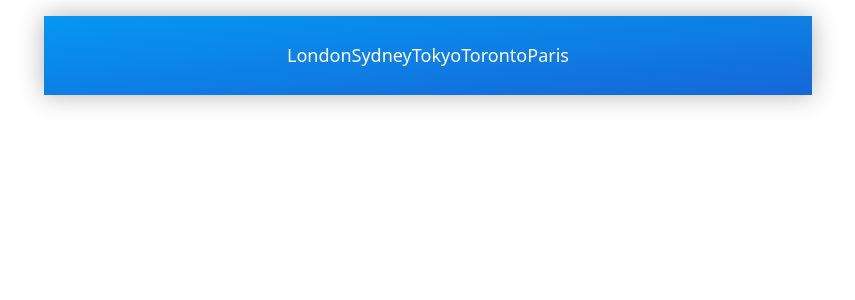
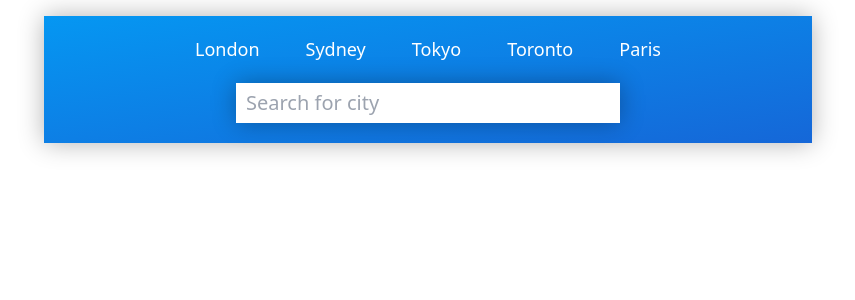
Before and after one commit to Sandeep-Abeykoon/react-weather-app, a React (Create React App) app: page / in a window 1280 px wide. Shown: the top 300 px of the page, without its empty margins (212-1067 px from the left). Built offline with nearby package versions, Linux system fonts and the light colour scheme; the HTML template or start-up script is replaced by a standard one.

Commit message:
updated the code

```diff
--- a/src/App.css
+++ b/src/App.css
@@ -1,4 +1,7 @@
 .App {
+  display: flex;
+  flex-direction: column;
+  gap: 20px;
   max-width: 768px;
   margin: auto;
   margin-top: 16px;
--- a/src/App.js
+++ b/src/App.js
@@ -1,11 +1,13 @@
 import UilReact from '@iconscout/react-unicons/icons/uil-react'
-import TopButtons from "./Components/TopButtons/TopButtons"
+import { TopButtons } from "./Components/TopButtons/TopButtons"
 import './App.css';
+import { Inputs } from './Components/Inputs/Inputs';
 
 function App() {
   return (
   <div className='App'>
     <TopButtons/>
+    <Inputs/>
   </div>
   );
 }
--- /dev/null
+++ b/src/Components/Inputs/Inputs.jsx
@@ -0,0 +1,13 @@
+import React from 'react'
+import { UilSearch, UilLocationPoint } from '@iconscout/react-unicons'
+import styles from "./Inputs.module.css"
+
+export const Inputs = () => {
+  return (
+    <div className={styles.inputs}>
+        <div className={styles.searchContainer}>
+            <input type="text" placeholder='Search for city'/>
+        </div>
+    </div>
+  )
+}
--- /dev/null
+++ b/src/Components/Inputs/Inputs.module.css
@@ -0,0 +1,32 @@
+.inputs {
+    display: flex;
+    flex-direction: row;
+    justify-content: center;
+}
+
+.searchContainer {
+    background-color: blue;
+    display: flex;
+    flex-direction: row;
+    width: 75%;
+    justify-content: center;
+    align-items: center;
+    gap: 4px;
+}
+
+.searchContainer input {
+    font-size: 1.25rem;
+    font-weight: 400;
+    padding: 5px 10px;
+    width: 100%;
+    box-shadow: 0 0 24px rgba(0, 0, 0, 0.3);
+    text-transform: capitalize;
+}
+
+.searchContainer input:focus {
+    outline: none;
+}
+
+.searchContainer input::placeholder {
+    text-transform: none;
+}
--- a/src/Components/TopButtons/TopButtons.jsx
+++ b/src/Components/TopButtons/TopButtons.jsx
@@ -1,7 +1,7 @@
 import React from "react";
 import styles from "./TopButtons.module.css"
 
-function TopButtons() {
+export const TopButtons = ()=> {
   const cities = [
     {
       id: 1,
@@ -27,11 +27,9 @@ function TopButtons() {
 
   return (
     <div className={styles.topButtons}>
-        {cities.map((city, index) => (
-            <button key={index}>{city.title}</button>
+        {cities.map((city) => (
+            <button key={city.id}>{city.title}</button>
         ))}
     </div>
   );
 }
-
-export default TopButtons;
--- a/src/Components/TopButtons/TopButtons.module.css
+++ b/src/Components/TopButtons/TopButtons.module.css
@@ -1,11 +1,11 @@
 .topButtons {
     display: flex;
-    justify-content: center;
+    justify-content: space-around;
     align-items: center;
-    margin: 6px 0px;
 }
 
 .topButtons button {
     color: white;
-    font-size: large;
+    font-size: 1.125rem;
+    font-weight: 500;
 }
```
